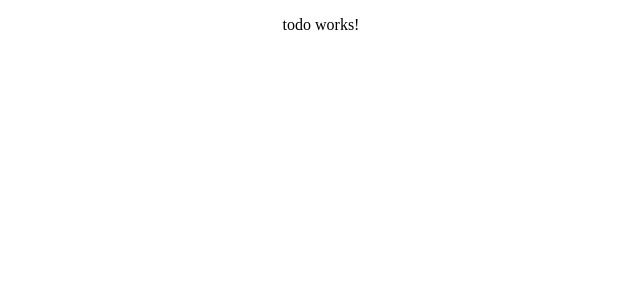
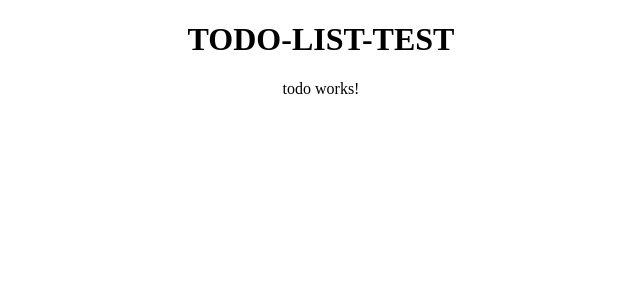
Before and after one commit to paulstandley/Angular-Crash-Course, an Angular app in the folder todo-list-test/: page / in a window 1280 px wide. Shown: the top 300 px of the page, without its empty margins (319-959 px from the left). Built offline with nearby package versions, Linux system fonts and the light colour scheme.

Commit message:
tests pass

```diff
--- a/todo-list-test/src/app/app.component.html
+++ b/todo-list-test/src/app/app.component.html
@@ -1,3 +1,6 @@
 <div style="text-align:center">
+  <header>
+    <h1>{{ title | uppercase }}</h1>
+  </header>
   <app-todo></app-todo>
 </div>
--- a/todo-list-test/src/app/app.module.ts
+++ b/todo-list-test/src/app/app.module.ts
@@ -14,6 +14,7 @@ import { TodoComponent } from './components/todo/todo.component';
     BrowserModule,
     AppRoutingModule
   ],
+  exports: [TodoComponent],
   providers: [],
   bootstrap: [AppComponent]
 })
```
Also changed, not shown: 2 other files (tests, documents, lock files or other folders).
